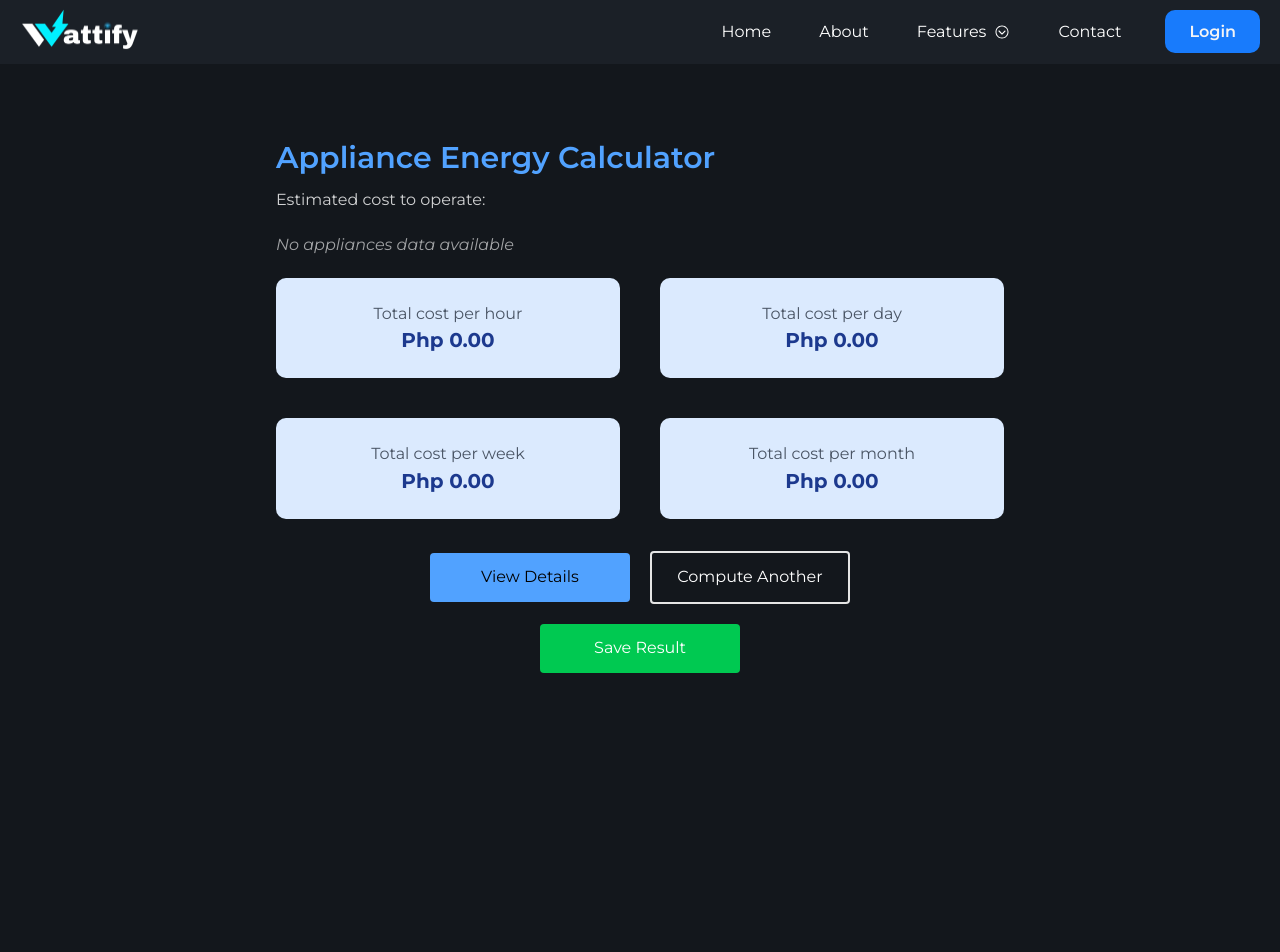
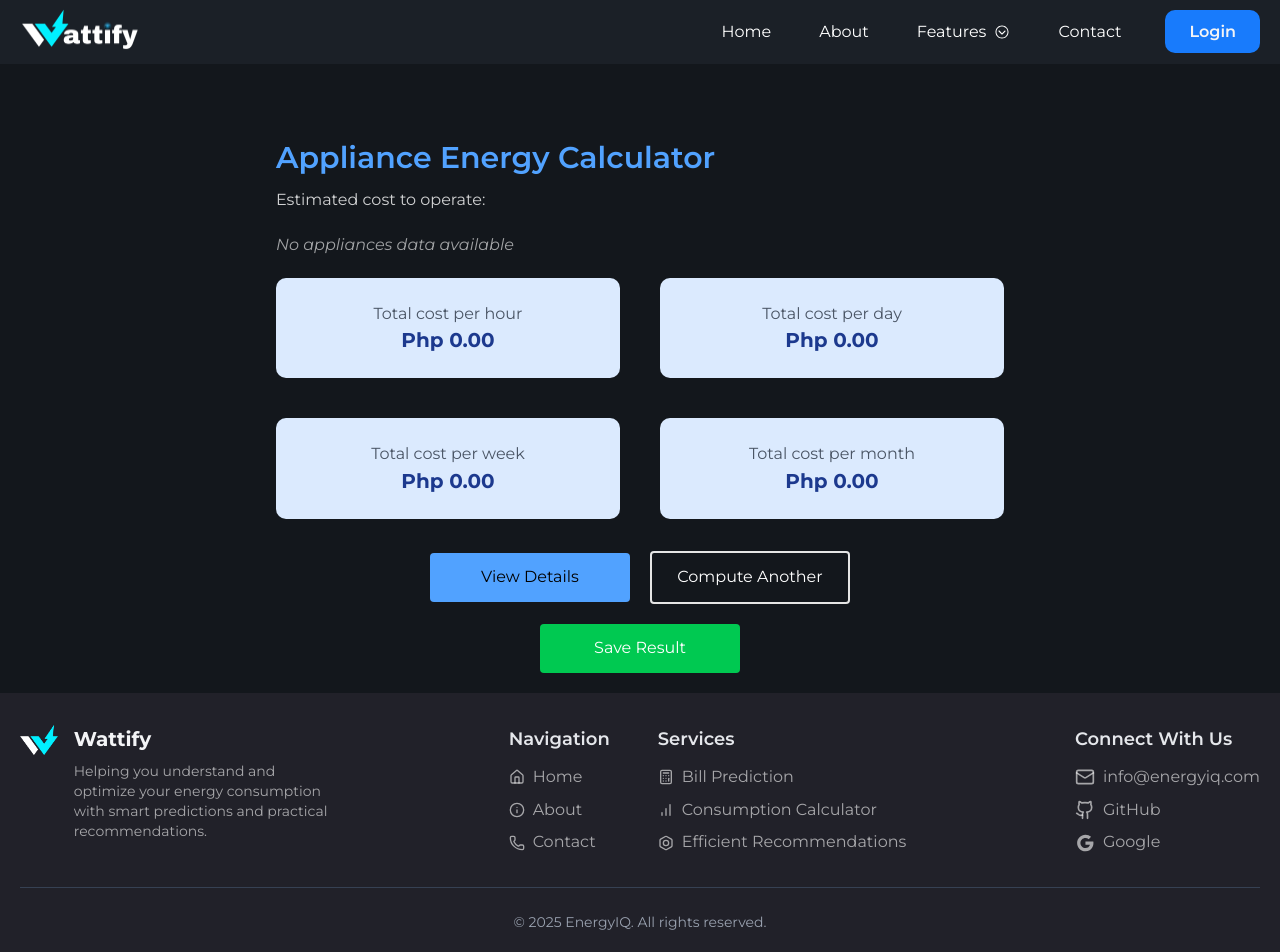
Before and after one commit to thebadsektor/tc3202-3a-3, a React (Vite) app in the folder frontend/seconsumptiontracker-app/: page /bill-output in a window 1280 px wide. Shown: the top 952 px of the page. Before the commit the page ends 800 px from the top, so only its background shows below. Built offline with nearby package versions, Linux system fonts and the light colour scheme; a web font is replaced by a local one.

Commit message:
add footer for every page

```diff
--- a/frontend/seconsumptiontracker-app/src/App.jsx
+++ b/frontend/seconsumptiontracker-app/src/App.jsx
@@ -54,6 +54,7 @@ function App() {
 
           <Route exact path="/bill-output" element={<BillCalcuOutput />} />
         </Routes>
+        <Footer />
       </MantineProvider>
     </Router>
   );
--- a/frontend/seconsumptiontracker-app/src/components/Footer.jsx
+++ b/frontend/seconsumptiontracker-app/src/components/Footer.jsx
@@ -1,46 +1,284 @@
-import { StickyScroll } from "../components/ui/sticky-scroll-reveal";
+import React from "react";
+import wattifyLogo from "../assets/wattify.png";
+import {
+  GithubIcon,
+  HomeIcon,
+  InfoIcon,
+  PhoneIcon,
+  CalculatorIcon,
+  BarChartIcon,
+  BoltIcon,
+  MailIcon,
+} from "lucide-react";
 
-function Footer() {
-  const contentData = [
-    {
-      title: "Introduction",
-      description: "This is an introduction to the sticky scrolling component.",
-      content: (
-        <div className="h-full w-full bg-gray-200 flex items-center justify-center">
-          <img
-            src="https://i.ytimg.com/vi/jC3jpjgesXA/maxresdefault.jpg"
-            alt=""
-          />
+const Footer = () => {
+  return (
+    <footer className="bg-[#212129] text-gray-100 py-8">
+      <div className="container mx-auto px-4">
+        {/* Wide screen layout - single line */}
+        <div className="hidden lg:flex justify-between items-start">
+          {/* Left Section - Logo and Description */}
+          <div className="flex items-start max-w-xs">
+            <div className="mr-4">
+              <img src={wattifyLogo} alt="Wattify" className="w-30" />
+            </div>
+            <div>
+              <div className="text-xl font-bold mb-2">Wattify</div>
+              <p className="text-white/60 text-sm">
+                Helping you understand and optimize your energy consumption with
+                smart predictions and practical recommendations.
+              </p>
+            </div>
+          </div>
+
+          <div className="flex space-x-12">
+            <div>
+              <h3 className="text-lg font-semibold mb-3 text-gray-200">
+                Navigation
+              </h3>
+              <ul className="space-y-2 text-white/60">
+                <li>
+                  <a
+                    href="/"
+                    className="flex items-center  hover:text-white transition duration-200"
+                  >
+                    <HomeIcon className="h-4 w-4 mr-2" />
+                    Home
+                  </a>
+                </li>
+                <li>
+                  <a
+                    href="/about"
+                    className="flex items-center  hover:text-white transition duration-200"
+                  >
+                    <InfoIcon className="h-4 w-4 mr-2" />
+                    About
+                  </a>
+                </li>
+                <li>
+                  <a
+                    href="/contact"
+                    className="flex items-center hover:text-white transition duration-200"
+                  >
+                    <PhoneIcon className="h-4 w-4 mr-2" />
+                    Contact
+                  </a>
+                </li>
+              </ul>
+            </div>
+
+            {/* Services */}
+            <div>
+              <h3 className="text-lg font-semibold mb-3 text-gray-200">
+                Services
+              </h3>
+              <ul className="space-y-2 text-white/60">
+                <li>
+                  <a
+                    href="/bill-prediction"
+                    className="flex items-center  hover:text-white transition duration-200"
+                  >
+                    <CalculatorIcon className="h-4 w-4 mr-2" />
+                    Bill Prediction
+                  </a>
+                </li>
+                <li>
+                  <a
+                    href="/bill-calculator"
+                    className="flex items-center hover:text-white transition duration-200"
+                  >
+                    <BarChartIcon className="h-4 w-4 mr-2" />
+                    Consumption Calculator
+                  </a>
+                </li>
+                <li>
+                  <a
+                    href="/recommendations"
+                    className="flex items-center hover:text-white transition duration-200"
+                  >
+                    <BoltIcon className="h-4 w-4 mr-2" />
+                    Efficient Recommendations
+                  </a>
+                </li>
+              </ul>
+            </div>
+          </div>
+
+          {/* Right Section - Contact Info */}
+          <div>
+            <h3 className="text-lg font-semibold mb-3 text-gray-200">
+              Connect With Us
+            </h3>
+            <div className="space-y-2 text-white/60">
+              <a
+                href="mailto:info@energyiq.com"
+                className="flex items-center hover:text-white transition duration-200"
+              >
+                <MailIcon className="h-5 w-5 mr-2" />
+                info@energyiq.com
+              </a>
+              <a
+                href="https://github.com/energyiq"
+                className="flex items-center hover:text-white transition duration-200"
+                target="_blank"
+                rel="noopener noreferrer"
+              >
+                <GithubIcon className="h-5 w-5 mr-2" />
+                GitHub
+              </a>
+              <a
+                href="https://google.com"
+                className="flex items-center hover:text-white transition duration-200"
+                target="_blank"
+                rel="noopener noreferrer"
+              >
+                <svg
+                  className="h-5 w-5 mr-2"
+                  viewBox="0 0 24 24"
+                  fill="currentColor"
+                >
+                  <path d="M12.545,10.239v3.821h5.445c-0.712,2.315-2.647,3.972-5.445,3.972c-3.332,0-6.033-2.701-6.033-6.032s2.701-6.032,6.033-6.032c1.498,0,2.866,0.549,3.921,1.453l2.814-2.814C17.503,2.988,15.139,2,12.545,2C7.021,2,2.543,6.477,2.543,12s4.478,10,10.002,10c8.396,0,10.249-7.85,9.426-11.748L12.545,10.239z" />
+                </svg>
+                Google
+              </a>
+            </div>
+          </div>
         </div>
-      ),
-    },
-    {
-      title: "Features",
-      description: "Learn about the powerful features of this component.",
-      content: (
-        <div className="h-full w-full bg-blue-300 flex items-center justify-center">
-          Features Section
+
+        {/* Mobile and tablet layout */}
+        <div className="lg:hidden">
+          {/* Mobile logo and description */}
+          <div className="flex flex-col items-center text-center mb-8">
+            <BoltIcon className="h-10 w-10 text-yellow-400 mb-2" />
+            <div className="text-xl font-bold mb-2">EnergyIQ</div>
+            <p className="text-gray-300 text-sm max-w-sm">
+              Helping you understand and optimize your energy consumption with
+              smart predictions and practical recommendations.
+            </p>
+          </div>
+
+          {/* Mobile navigation and services */}
+          <div className="grid grid-cols-1 md:grid-cols-2 gap-8 mb-8">
+            {/* Basic Navigation */}
+            <div>
+              <h3 className="text-lg font-semibold mb-4 text-gray-200 text-center md:text-left">
+                Navigation
+              </h3>
+              <ul className="space-y-3">
+                <li>
+                  <a
+                    href="/"
+                    className="flex items-center justify-center md:justify-start text-gray-300 hover:text-white transition duration-200"
+                  >
+                    <HomeIcon className="h-4 w-4 mr-2" />
+                    Home
+                  </a>
+                </li>
+                <li>
+                  <a
+                    href="/about"
+                    className="flex items-center justify-center md:justify-start text-gray-300 hover:text-white transition duration-200"
+                  >
+                    <InfoIcon className="h-4 w-4 mr-2" />
+                    About
+                  </a>
+                </li>
+                <li>
+                  <a
+                    href="/contact"
+                    className="flex items-center justify-center md:justify-start text-gray-300 hover:text-white transition duration-200"
+                  >
+                    <PhoneIcon className="h-4 w-4 mr-2" />
+                    Contact
+                  </a>
+                </li>
+              </ul>
+            </div>
+
+            {/* Services */}
+            <div>
+              <h3 className="text-lg font-semibold mb-4 text-gray-200 text-center md:text-left">
+                Services
+              </h3>
+              <ul className="space-y-3">
+                <li>
+                  <a
+                    href="/bill-prediction"
+                    className="flex items-center justify-center md:justify-start text-gray-300 hover:text-white transition duration-200"
+                  >
+                    <CalculatorIcon className="h-4 w-4 mr-2" />
+                    Bill Prediction
+                  </a>
+                </li>
+                <li>
+                  <a
+                    href="/energy-calculator"
+                    className="flex items-center justify-center md:justify-start text-gray-300 hover:text-white transition duration-200"
+                  >
+                    <BarChartIcon className="h-4 w-4 mr-2" />
+                    Consumption Calculator
+                  </a>
+                </li>
+                <li>
+                  <a
+                    href="/recommendations"
+                    className="flex items-center justify-center md:justify-start text-gray-300 hover:text-white transition duration-200"
+                  >
+                    <BoltIcon className="h-4 w-4 mr-2" />
+                    Efficient Recommendations
+                  </a>
+                </li>
+              </ul>
+            </div>
+          </div>
+
+          {/* Mobile contact info */}
+          <div className="flex flex-col items-center">
+            <h3 className="text-lg font-semibold mb-4 text-gray-200">
+              Connect With Us
+            </h3>
+            <div className="flex space-x-6">
+              <a
+                href="mailto:info@energyiq.com"
+                className="text-gray-300 hover:text-white transition duration-200"
+                aria-label="Email"
+              >
+                <MailIcon className="h-6 w-6" />
+              </a>
+              <a
+                href="https://github.com/energyiq"
+                className="text-gray-300 hover:text-white transition duration-200"
+                target="_blank"
+                rel="noopener noreferrer"
+                aria-label="GitHub"
+              >
+                <GithubIcon className="h-6 w-6" />
+              </a>
+              <a
+                href="https://google.com"
+                className="text-gray-300 hover:text-white transition duration-200"
+                target="_blank"
+                rel="noopener noreferrer"
+                aria-label="Google"
+              >
+                <svg
+                  className="h-6 w-6"
+                  viewBox="0 0 24 24"
+                  fill="currentColor"
+                >
+                  <path d="M12.545,10.239v3.821h5.445c-0.712,2.315-2.647,3.972-5.445,3.972c-3.332,0-6.033-2.701-6.033-6.032s2.701-6.032,6.033-6.032c1.498,0,2.866,0.549,3.921,1.453l2.814-2.814C17.503,2.988,15.139,2,12.545,2C7.021,2,2.543,6.477,2.543,12s4.478,10,10.002,10c8.396,0,10.249-7.85,9.426-11.748L12.545,10.239z" />
+                </svg>
+              </a>
+            </div>
+          </div>
         </div>
-      ),
-    },
-    {
-      title: "Conclusion",
-      description: "A brief summary of what you've learned.",
-      content: (
-        <div className="h-full w-full bg-green-300 flex items-center justify-center">
-          Conclusion Section
+
+        <div className="mt-8 pt-6 border-t border-gray-700 text-sm text-center text-gray-400">
+          <p>© {new Date().getFullYear()} EnergyIQ. All rights reserved.</p>
         </div>
-      ),
-    },
-  ];
-
-  return (
-    <>
-      <div className=" w-full bg-gray-900">
-        <StickyScroll content={contentData} />
       </div>
-    </>
+    </footer>
   );
-}
+};
 
 export default Footer;
```
Also changed, not shown: frontend/seconsumptiontracker-app/src/assets/wattify.png (added), 1 other file (tests, documents, lock files or other folders).
